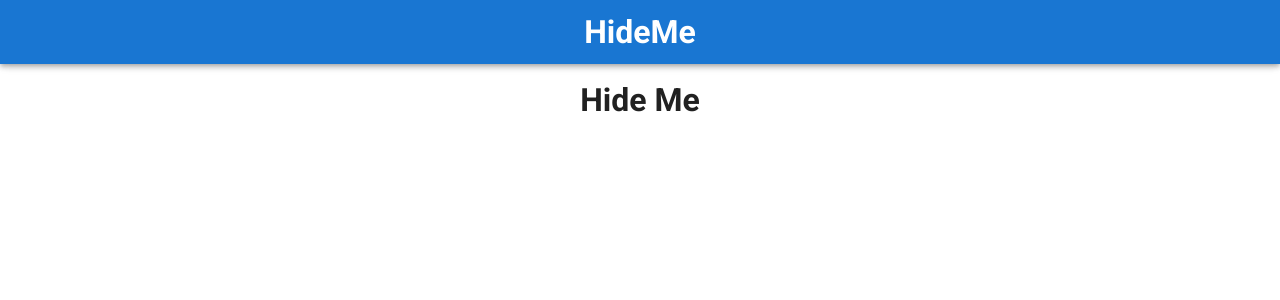
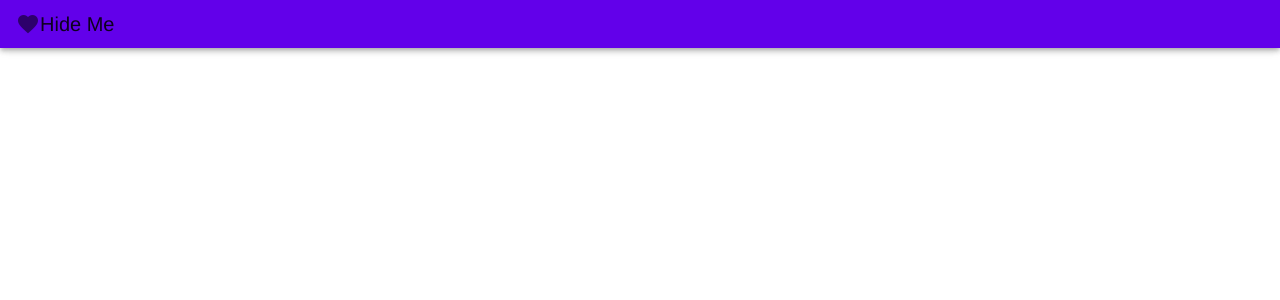
Before and after one commit to rkun123/HideMe, a Vue app: page /#/about in a window 1280 px wide. Shown: the top 300 px of the page. Built offline with nearby package versions, Linux system fonts and the light colour scheme.

Commit message:
[add] WebcamView

```diff
--- a/package.json
+++ b/package.json
@@ -15,12 +15,14 @@
   "dependencies": {
     "core-js": "^3.6.5",
     "vue": "^2.6.11",
+    "vue-router": "^3.2.0",
     "vuetify": "^2.2.11",
     "vuex": "^3.4.0"
   },
   "devDependencies": {
     "@vue/cli-plugin-babel": "~4.5.0",
     "@vue/cli-plugin-eslint": "~4.5.0",
+    "@vue/cli-plugin-router": "^4.5.9",
     "@vue/cli-plugin-vuex": "^4.5.9",
     "@vue/cli-service": "~4.5.0",
     "babel-eslint": "^10.1.0",
--- a/src/App.vue
+++ b/src/App.vue
@@ -1,33 +1,36 @@
 <template>
-  <v-app>
+  <v-app id="app">
     <v-app-bar
       app
-      color="primary"
-      dark
+      dense
+      color="deep-purple accent-4"
     >
-      <v-spacer></v-spacer>
-      <h1>HideMe</h1>
-      <v-spacer></v-spacer>
+      <v-icon>mdi-heart</v-icon>
+      <v-toolbar-title>Hide Me</v-toolbar-title>
     </v-app-bar>
-
-    <v-main>
-      <HelloWorld/>
-    </v-main>
+    <router-view></router-view>
   </v-app>
 </template>
 
-<script>
-import HelloWorld from './components/HelloWorld';
+<style lang="scss">
+#app {
+  font-family: Avenir, Helvetica, Arial, sans-serif;
+  -webkit-font-smoothing: antialiased;
+  -moz-osx-font-smoothing: grayscale;
+  text-align: center;
+  color: #2c3e50;
+}
 
-export default {
-  name: 'App',
+#nav {
+  padding: 30px;
 
-  components: {
-    HelloWorld,
-  },
+  a {
+    font-weight: bold;
+    color: #2c3e50;
 
-  data: () => ({
-    //
-  }),
-};
-</script>
+    &.router-link-exact-active {
+      color: #42b983;
+    }
+  }
+}
+</style>
--- /dev/null
+++ b/src/components/CameraSelector.vue
@@ -0,0 +1,42 @@
+<template>
+    <v-container>
+        <v-select
+            :items="cameraDevices"
+            :value="cameraDevice"
+            @input="setCameraDevice"
+            item-text="label"
+            label="ウェブカメラ"
+        ></v-select>
+    </v-container>
+</template>
+<script>
+import { mapState, mapActions } from 'vuex'
+export default {
+    data: () => ({
+        cameraDevices: []
+    }),
+    computed: {
+        ...mapState({
+            cameraDevice: state => state.cameraDevice
+        })
+    },
+    methods: {
+        ...mapActions(['setCameraDevice']),
+        async getCameraDevices() {
+            this.cameraDevices = []
+            const _devices = await navigator.mediaDevices.enumerateDevices()
+            for(const device of _devices) {
+                if(device.kind !== 'videoinput') continue
+                this.cameraDevices.push({
+                    deviceId: device.deviceId,
+                    label: device.label
+                })
+            }
+            console.log(this.cameraDevices)
+        }
+    },
+    async created() {
+        await this.getCameraDevices()
+    }
+}
+</script>
--- /dev/null
+++ b/src/components/VideoView.vue
@@ -0,0 +1,33 @@
+<template>
+    <v-container>
+        <video ref="video" autoplay></video>
+    </v-container>
+</template>
+<script>
+import { mapState } from 'vuex'
+export default {
+    computed: {
+        ...mapState({
+            cameraDevice: state => state.cameraDevice
+        })
+    },
+    methods: {
+        async loadVideo(device) {
+            console.log("Set camera", device)
+            const video = this.$refs.video
+            const stream = await navigator.mediaDevices.getUserMedia({
+                audio: false,
+                video: {
+                    deviceId: device
+                }
+            })
+            video.srcObject = stream
+        }
+    },
+    watch: {
+        cameraDevice(val) {
+            this.loadVideo(val)
+        }
+    }
+}
+</script>
--- a/src/main.js
+++ b/src/main.js
@@ -2,11 +2,13 @@ import Vue from 'vue'
 import App from './App.vue'
 import vuetify from './plugins/vuetify';
 import store from './store'
+import router from './router'
 
 Vue.config.productionTip = false
 
 new Vue({
   vuetify,
   store,
+  router,
   render: h => h(App)
 }).$mount('#app')
--- /dev/null
+++ b/src/router/index.js
@@ -0,0 +1,27 @@
+import Vue from 'vue'
+import VueRouter from 'vue-router'
+import Home from '../views/Home.vue'
+
+Vue.use(VueRouter)
+
+const routes = [
+  {
+    path: '/',
+    name: 'Home',
+    component: Home
+  },
+  {
+    path: '/about',
+    name: 'About',
+    // route level code-splitting
+    // this generates a separate chunk (about.[hash].js) for this route
+    // which is lazy-loaded when the route is visited.
+    component: () => import(/* webpackChunkName: "about" */ '../views/About.vue')
+  }
+]
+
+const router = new VueRouter({
+  routes
+})
+
+export default router
--- /dev/null
+++ b/src/views/About.vue
@@ -0,0 +1,5 @@
+<template>
+  <div class="about">
+    <h1>This is an about page</h1>
+  </div>
+</template>
--- /dev/null
+++ b/src/views/Home.vue
@@ -0,0 +1,27 @@
+<template>
+  <v-container>
+    <v-row>
+      <v-col>
+        <camera-selector />
+      </v-col>
+    </v-row>
+    <v-row>
+      <v-col>
+        <video-view />
+      </v-col>
+    </v-row>
+  </v-container>
+</template>
+
+<script>
+import CameraSelector from '../components/CameraSelector.vue'
+import VideoView from '../components/VideoView.vue'
+
+export default {
+  name: 'Home',
+  components: {
+    VideoView,
+    CameraSelector
+  }
+}
+</script>
```
Also changed, not shown: 1 other file (tests, documents, lock files or other folders).
